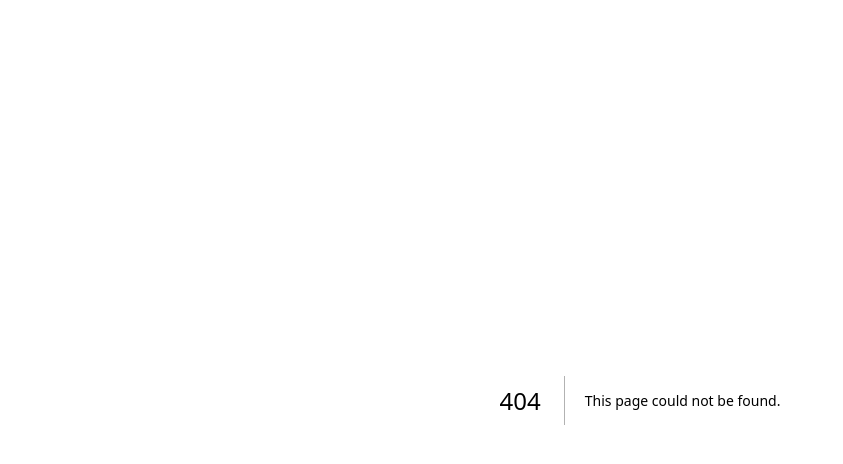
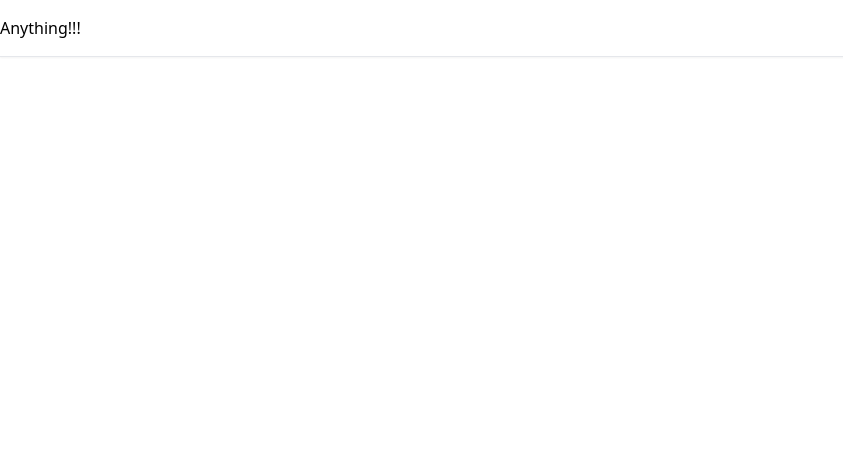
Before and after one commit to DucTran2310/Airbnb_Clone, a Next.js app: page /components/Container in a window 1280 px wide. Before the commit this address had no page. Shown: the top 464 px of the page, without its empty margins (0-843 px from the left). Built offline with nearby package versions, Linux system fonts and the light colour scheme.

Commit message:
Initial project airbnb_clone

```diff
--- a/package.json
+++ b/package.json
@@ -18,5 +18,10 @@
     "react": "18.2.0",
     "react-dom": "18.2.0",
     "typescript": "5.0.4"
+  },
+  "devDependencies": {
+    "autoprefixer": "^10.4.14",
+    "postcss": "^8.4.23",
+    "tailwindcss": "^3.3.2"
   }
 }
--- a/pages/_app.tsx
+++ b/pages/_app.tsx
@@ -1,6 +1,15 @@
+import { Nunito } from 'next/font/google'
 import '@/styles/globals.css'
 import type { AppProps } from 'next/app'
 
+const font = Nunito({
+  subsets: ['latin']
+})
+
 export default function App({ Component, pageProps }: AppProps) {
-  return <Component {...pageProps} />
+  return (
+    <main className={font.className}>
+      <Component {...pageProps} />
+    </main>
+  )
 }
--- a/pages/_document.tsx
+++ b/pages/_document.tsx
@@ -1,10 +1,12 @@
 import { Html, Head, Main, NextScript } from 'next/document'
+import Navbar from './components/navbar/Navbar'
 
 export default function Document() {
   return (
     <Html lang="en">
       <Head />
       <body>
+        <Navbar />
         <Main />
         <NextScript />
       </body>
--- /dev/null
+++ b/pages/components/Container.tsx
@@ -0,0 +1,17 @@
+import React from "react";
+
+interface ContainerProps {
+    children: React.ReactNode
+}
+
+const Container: React.FC<ContainerProps> = ({
+    children
+}) => {
+    return (
+        <div>
+            {children}
+        </div>
+     );
+}
+
+export default Container;
--- /dev/null
+++ b/pages/components/navbar/Navbar.tsx
@@ -0,0 +1,15 @@
+import Container from "../Container";
+
+const Navbar = () => {
+    return (
+        <div className="fixed w-full bg-white z-10 shadow-sm">
+            <div
+                className="py-4 border-b-[1px]"
+            >
+                <Container >Anything!!!</Container>
+            </div>
+        </div>
+     );
+}
+
+export default Navbar;
--- a/pages/index.tsx
+++ b/pages/index.tsx
@@ -1,114 +1,12 @@
-import Head from 'next/head'
-import Image from 'next/image'
-import { Inter } from 'next/font/google'
-import styles from '@/styles/Home.module.css'
-
-const inter = Inter({ subsets: ['latin'] })
+import Head from "next/head";
 
 export default function Home() {
   return (
     <>
       <Head>
-        <title>Create Next App</title>
-        <meta name="description" content="Generated by create next app" />
-        <meta name="viewport" content="width=device-width, initial-scale=1" />
-        <link rel="icon" href="/favicon.ico" />
+        <title>Airbnb</title>
       </Head>
-      <main className={`${styles.main} ${inter.className}`}>
-        <div className={styles.description}>
-          <p>
-            Get started by editing&nbsp;
-            <code className={styles.code}>pages/index.tsx</code>
-          </p>
-          <div>
-            <a
-              href="https://vercel.com?utm_source=create-next-app&utm_medium=default-template&utm_campaign=create-next-app"
-              target="_blank"
-              rel="noopener noreferrer"
-            >
-              By{' '}
-              <Image
-                src="/vercel.svg"
-                alt="Vercel Logo"
-                className={styles.vercelLogo}
-                width={100}
-                height={24}
-                priority
-              />
-            </a>
-          </div>
-        </div>
-
-        <div className={styles.center}>
-          <Image
-            className={styles.logo}
-            src="/next.svg"
-            alt="Next.js Logo"
-            width={180}
-            height={37}
-            priority
-          />
-        </div>
-
-        <div className={styles.grid}>
-          <a
-            href="https://nextjs.org/docs?utm_source=create-next-app&utm_medium=default-template&utm_campaign=create-next-app"
-            className={styles.card}
-            target="_blank"
-            rel="noopener noreferrer"
-          >
-            <h2>
-              Docs <span>-&gt;</span>
-            </h2>
-            <p>
-              Find in-depth information about Next.js features and&nbsp;API.
-            </p>
-          </a>
-
-          <a
-            href="https://nextjs.org/learn?utm_source=create-next-app&utm_medium=default-template&utm_campaign=create-next-app"
-            className={styles.card}
-            target="_blank"
-            rel="noopener noreferrer"
-          >
-            <h2>
-              Learn <span>-&gt;</span>
-            </h2>
-            <p>
-              Learn about Next.js in an interactive course with&nbsp;quizzes!
-            </p>
-          </a>
-
-          <a
-            href="https://vercel.com/templates?framework=next.js&utm_source=create-next-app&utm_medium=default-template&utm_campaign=create-next-app"
-            className={styles.card}
-            target="_blank"
-            rel="noopener noreferrer"
-          >
-            <h2>
-              Templates <span>-&gt;</span>
-            </h2>
-            <p>
-              Discover and deploy boilerplate example Next.js&nbsp;projects.
-            </p>
-          </a>
-
-          <a
-            href="https://vercel.com/new?utm_source=create-next-app&utm_medium=default-template&utm_campaign=create-next-app"
-            className={styles.card}
-            target="_blank"
-            rel="noopener noreferrer"
-          >
-            <h2>
-              Deploy <span>-&gt;</span>
-            </h2>
-            <p>
-              Instantly deploy your Next.js site to a shareable URL
-              with&nbsp;Vercel.
-            </p>
-          </a>
-        </div>
-      </main>
+      <p className="text-rose-500 text-2xl">Airbnb!!!</p>
     </>
   )
 }
--- /dev/null
+++ b/postcss.config.js
@@ -0,0 +1,6 @@
+module.exports = {
+  plugins: {
+    tailwindcss: {},
+    autoprefixer: {},
+  },
+}
--- a/styles/globals.css
+++ b/styles/globals.css
@@ -1,107 +1,9 @@
-:root {
-  --max-width: 1100px;
-  --border-radius: 12px;
-  --font-mono: ui-monospace, Menlo, Monaco, 'Cascadia Mono', 'Segoe UI Mono',
-    'Roboto Mono', 'Oxygen Mono', 'Ubuntu Monospace', 'Source Code Pro',
-    'Fira Mono', 'Droid Sans Mono', 'Courier New', monospace;
-
-  --foreground-rgb: 0, 0, 0;
-  --background-start-rgb: 214, 219, 220;
-  --background-end-rgb: 255, 255, 255;
-
-  --primary-glow: conic-gradient(
-    from 180deg at 50% 50%,
-    #16abff33 0deg,
-    #0885ff33 55deg,
-    #54d6ff33 120deg,
-    #0071ff33 160deg,
-    transparent 360deg
-  );
-  --secondary-glow: radial-gradient(
-    rgba(255, 255, 255, 1),
-    rgba(255, 255, 255, 0)
-  );
-
-  --tile-start-rgb: 239, 245, 249;
-  --tile-end-rgb: 228, 232, 233;
-  --tile-border: conic-gradient(
-    #00000080,
-    #00000040,
-    #00000030,
-    #00000020,
-    #00000010,
-    #00000010,
-    #00000080
-  );
-
-  --callout-rgb: 238, 240, 241;
-  --callout-border-rgb: 172, 175, 176;
-  --card-rgb: 180, 185, 188;
-  --card-border-rgb: 131, 134, 135;
-}
-
-@media (prefers-color-scheme: dark) {
-  :root {
-    --foreground-rgb: 255, 255, 255;
-    --background-start-rgb: 0, 0, 0;
-    --background-end-rgb: 0, 0, 0;
-
-    --primary-glow: radial-gradient(rgba(1, 65, 255, 0.4), rgba(1, 65, 255, 0));
-    --secondary-glow: linear-gradient(
-      to bottom right,
-      rgba(1, 65, 255, 0),
-      rgba(1, 65, 255, 0),
-      rgba(1, 65, 255, 0.3)
-    );
-
-    --tile-start-rgb: 2, 13, 46;
-    --tile-end-rgb: 2, 5, 19;
-    --tile-border: conic-gradient(
-      #ffffff80,
-      #ffffff40,
-      #ffffff30,
-      #ffffff20,
-      #ffffff10,
-      #ffffff10,
-      #ffffff80
-    );
-
-    --callout-rgb: 20, 20, 20;
-    --callout-border-rgb: 108, 108, 108;
-    --card-rgb: 100, 100, 100;
-    --card-border-rgb: 200, 200, 200;
-  }
-}
-
-* {
-  box-sizing: border-box;
-  padding: 0;
-  margin: 0;
-}
+@tailwind base;
+@tailwind components;
+@tailwind utilities;
 
 html,
-body {
-  max-width: 100vw;
-  overflow-x: hidden;
+body,
+:root {
+    height: 100%;
 }
-
-body {
-  color: rgb(var(--foreground-rgb));
-  background: linear-gradient(
-      to bottom,
-      transparent,
-      rgb(var(--background-end-rgb))
-    )
-    rgb(var(--background-start-rgb));
-}
-
-a {
-  color: inherit;
-  text-decoration: none;
-}
-
-@media (prefers-color-scheme: dark) {
-  html {
-    color-scheme: dark;
-  }
-}
--- /dev/null
+++ b/tailwind.config.js
@@ -0,0 +1,12 @@
+/** @type {import('tailwindcss').Config} */
+module.exports = {
+  content: [
+    "./app/**/*.{js,ts,jsx,tsx}",
+    "./pages/**/*.{js,ts,jsx,tsx}",
+    "./components/**/*.{js,ts,jsx,tsx}",
+  ],
+  theme: {
+    extend: {},
+  },
+  plugins: [],
+}
```
Also changed, not shown: 1 other file (tests, documents, lock files or other folders).
